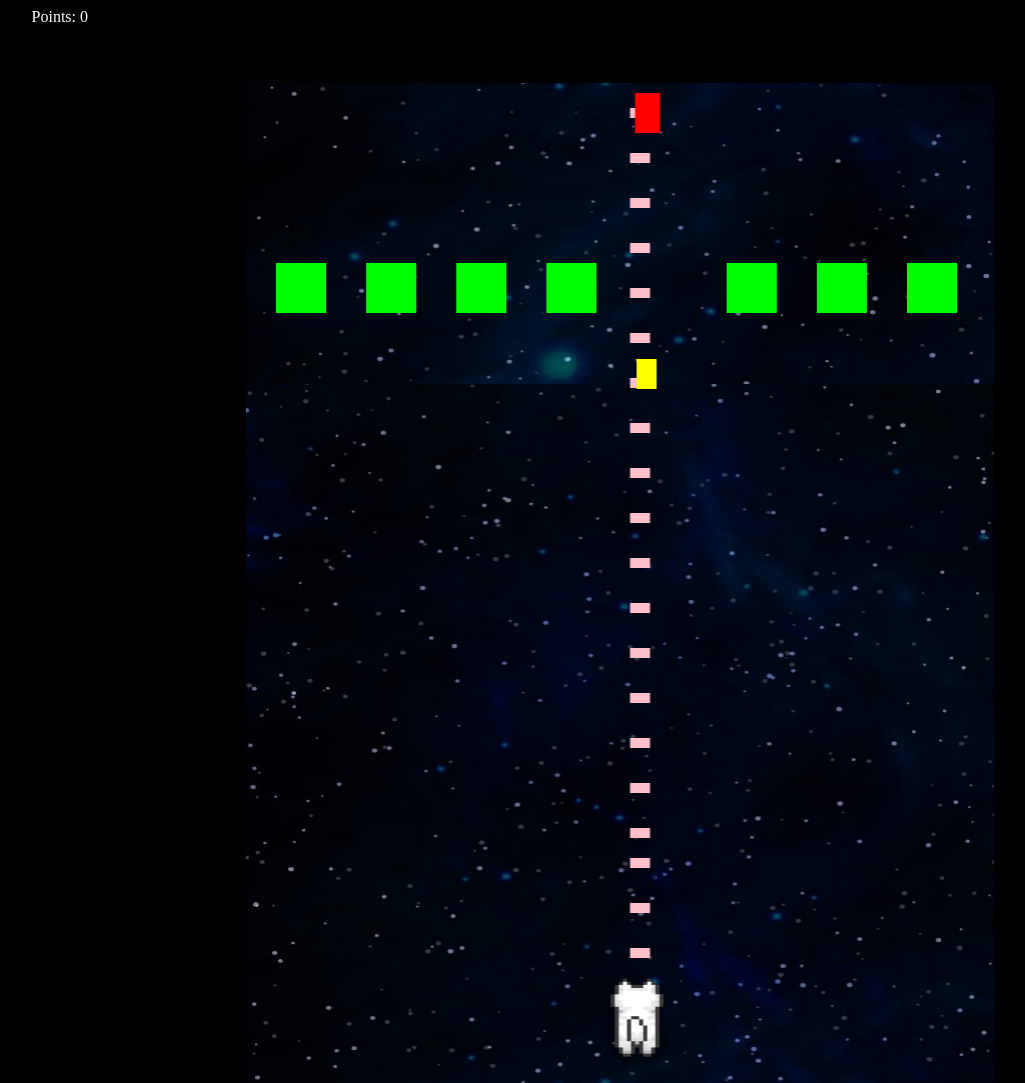
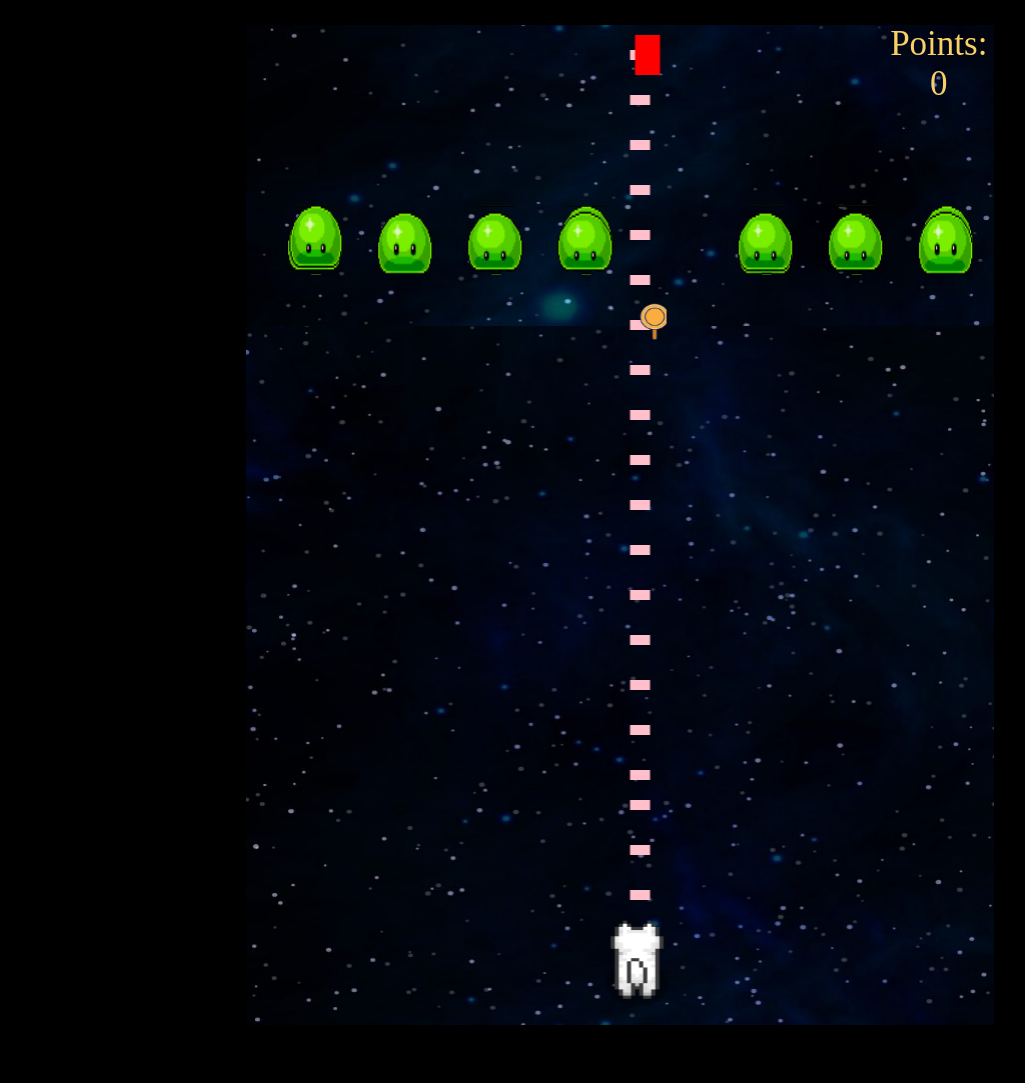
Before and after one commit to vlee13/SPACE-ZOOEY, a plain HTML site: page game.html in a window 1280 px wide. Shown: the whole page, without its empty margins (20-1045 px from the left). After the commit the page ends 1033 px from the top, so only its background shows below. Drawn offline with Linux system fonts and the light colour scheme.

Commit message:
newest edits

```diff
--- a/js/index.js
+++ b/js/index.js
@@ -2,47 +2,46 @@ window.onload = (e) => {
   console.log(e);
 };
 
-
-
 // AESTHETICS
+// audio
 // rectangles bullets to sprite bullets
-// change rectangle obstacles to alien sprites
-// collision from alert to sprite animation
+// fireball sprite
+// zooey explodes when she dies
 // get aliens to explode
-// audio
 
 // WOULD BE NICE HAVE
 // high score of friends
 
+/*************GLOBAL********/
 
-/*************GLOBAL********/
 const canvas = document.querySelector("#canvas");
 const ctx = canvas.getContext("2d");
 let road = new Image();
 road.src = "../images/spacebg2.jpg";
 let zooey = new Image();
 zooey.src = "../images/zooey.png";
+let alienImg = new Image();
+alienImg.src = "../images/monsters3.png";
+let coinImage = new Image();
+coinImage.src = "../images/coinimage.png";
+let fireballImg = "../images/fireballpng";
 let yPositionZooey = canvas.height - 120;
 let xPositionZooey = canvas.width / 2 - 50;
 let zWidth = 130;
-let zHeight =100;
+let zHeight = 100;
 let imageX = 0;
 let imageY = 96 * 2;
 let animationID;
 let canvasY2 = 0;
 let canvasY = -canvas.height;
-let alien = new Image();
-alien.src = "../images/monsters3.png";
-let coinImage = new Image()
-coinImage.src = "../images/coinimage.png";
 let aliens = [];
 let bullets = [];
 let coins = [];
 let fireballs = [];
 let currentScore = 0;
 
+/*******ANIMATION***********/
 
-/*******ANIMATION***********/
 function animationLoop() {
   animationID = window.requestAnimationFrame(animationLoop);
   ctx.clearRect(0, 50, canvas.width, canvas.height);
@@ -50,10 +49,17 @@ function animationLoop() {
   ctx.drawImage(road, 0, ++canvasY2, canvas.width, canvas.height);
   if (canvasY >= canvas.height) canvasY = -canvas.height;
   if (canvasY2 >= canvas.height) canvasY2 = -canvas.height;
-  ctx.drawImage(zooey, imageX, imageY, 96, 96, xPositionZooey, yPositionZooey, zWidth, zHeight);
-  // ctx.strokeStyle = "red"
-  // ctx.strokeRect(xPositionZooey, yPositionZooey, zWidth, zHeight);
-  // (imageObj, imageX, imageY, imageWidth, imageHeight, xCanvas, yCanvas, widthCanvas, heightCanvas)
+  ctx.drawImage(
+    zooey,
+    imageX,
+    imageY,
+    96,
+    96,
+    xPositionZooey,
+    yPositionZooey,
+    zWidth,
+    zHeight
+  );
   drawAlien();
   drawBullet();
   drawCoin();
@@ -68,8 +74,8 @@ canvas.onmousemove = moveZooey;
 function moveZooey(e) {
   // console.log(e.clientX, e.clientY);
   var w = window.innerWidth;
-  let m = (w - canvas.width)/2
-  if(xPositionZooey > e.clientX - m  || xPositionZooey <= canvas.width-130){
+  let m = (w - canvas.width) / 2;
+  if (xPositionZooey > e.clientX - m || xPositionZooey <= canvas.width - 130) {
     xPositionZooey = e.clientX - m;
     if (imageX + 96 === 96 * 4) {
       imageX = 0;
@@ -79,171 +85,220 @@ function moveZooey(e) {
   }
 }
 
-function drawFireball(){
-  fireballs.forEach(fireball =>{
+function drawFireball() {
+  fireballs.forEach((fireball) => {
     ctx.fillStyle = fireball.color;
-    ctx.fillRect(fireball.x, (fireball.y+=10), fireball.width, fireball.height)
- })
+    ctx.fillRect(
+      fireball.x,
+      (fireball.y += 10),
+      fireball.width,
+      fireball.height
+    );
+  });
 }
 
-function shootFireball(){
+function shootFireball() {
   let fireball = {
-    x: xPositionZooey + zWidth/2,
+    x: xPositionZooey + zWidth / 2,
     y: 0,
     color: "red",
     width: 25,
-    height: 40
+    height: 40,
+  };
+  fireballs.push(fireball);
 }
-  fireballs.push(fireball)
-}
+
 
 function drawAlien() {
   aliens.forEach((alien) => {
-    if(alien.strength===3){
-      alien.color="rgb(0,255,0)"
+    if (alien.strength === 3) {
+      alien.color = "rgb(0,255,0)";
     }
-    if(alien.strength===1){
-      alien.color="orange"
+    if (alien.strength === 1) {
+      alien.color = "orange";
     }
-    ctx.fillStyle = alien.color
-    ctx.fillRect(alien.x, (alien.y += 3), alien.width, alien.height);
+    alien.imgYloc = (alien.imgYloc + 0.2) % 3;
+    ctx.drawImage(
+      alienImg,
+      58,
+      4.2 + ~~alien.imgYloc * 38,
+      58,
+      39,
+      alien.x,
+      (alien.y += 3),
+      alien.width,
+      alien.height
+    );
   });
 }
 
 function createAlien() {
   x = 30;
-  for(let i =0; i < 8; i++) {
 
+  for (let i = 0; i < 8; i++) {
+    let imgYloc = Math.floor(Math.random() * 3);
     let newAliens = {
       x: x + 90 * i,
       y: 0,
-      width: 50,
-      height: 50,
+      width: 70,
+      height: 70,
       strength: 3,
-      color: "rgb(0,255,0)"
+      imgYloc,
+      color: "rgb(0,255,0)",
     };
     aliens.push(newAliens);
   }
 }
 
-let currentSpeed = 4000;        // the current alien speed
-let speedChange = 300;          // this is how much the speed will "increase" by
-let speedChangeFrequency = 8000 // change the speed of the  aliens every 6500 secs
-let topSpeed = 400;             // the fastest speed the aliens will appear
+let currentSpeed = 4000;         // the current alien speed
+let speedChange = 300;           // this is how much the speed will "increase" by
+let speedChangeFrequency = 8000; // change the speed of the  aliens every 6500 secs
+let topSpeed = 400;              // the fastest speed the aliens will appear
 let alienInterval;
-function difficulty(){
-  if(currentSpeed-speedChange >= topSpeed){
-    clearInterval(alienInterval)
-    currentSpeed -= speedChange
+function difficulty() {
+  if (currentSpeed - speedChange >= topSpeed) {
+    clearInterval(alienInterval);
+    currentSpeed -= speedChange;
     alienInterval = setInterval(createAlien, currentSpeed);
   }
 }
 alienInterval = setInterval(createAlien, currentSpeed);
-setInterval(difficulty, speedChangeFrequency)
+setInterval(difficulty, speedChangeFrequency);
 
 setInterval(createAlien, 4000);
 setInterval(shootBullets, 50);
 setInterval(shootFireball, 5000);
 
-function drawBullet(){
-  bullets.forEach(bullet =>{
+function drawBullet() {
+  bullets.forEach((bullet) => {
     ctx.fillStyle = bullet.color;
-    ctx.fillRect(bullet.x, bullet.y-=15, bullet.width, bullet.height)
-  })
+    ctx.fillRect(bullet.x, (bullet.y -= 15), bullet.width, bullet.height);
+  });
 }
-function shootBullets(){
+function shootBullets() {
   let bullet = {
-    x: xPositionZooey + 120/2,
+    x: xPositionZooey + 120 / 2,
     y: yPositionZooey,
     color: "pink",
     width: 20,
-    height: 10
-  }
-  bullets.push(bullet)
-}
-function drawCoin(){
-  coins.forEach((coin, enemy)=>{
-    ctx.fillStyle = "yellow"
-    ctx.fillRect(coin.x, coin.y+=5, 20, 20)
-    // ctx.drawImage(coinImage, coin.x, coin.y+=5, 46, 46, enemy.x, enemy.y, 46, 46)
-
-  })
+    height: 10,
+  };
+  bullets.push(bullet);
 }
 
-function detectCollision(){
-  aliens.forEach((obs,i)=>{
-    bullets.forEach((bullet,j)=>{
+function drawCoin() {
+  coins.forEach((coin, enemy) => {
+    coin.imgP = (coin.imgP + 1) % 10;
+    ctx.fillStyle = "yellow";
+    console.log(coin.imgP);
+    ctx.drawImage(
+      coinImage,
+      coin.imgP * 44,
+      0,
+      40,
+      44,
+      coin.x,
+      (coin.y += 5),
+      30,
+      30
+    );
+  });
+}
 
-      if (bullet.x < obs.x + obs.width &&
+/*********GIANT COLLISION FUNCTION********/
+
+function detectCollision() {
+  aliens.forEach((obs, i) => {
+    bullets.forEach((bullet, j) => {
+      if (
+        bullet.x < obs.x + obs.width &&
         bullet.x + bullet.width > obs.x &&
         bullet.y < obs.y + obs.height &&
-        bullet.y + bullet.height > obs.y) {
-          aliens[i].strength--
-          if(aliens[i].strength <= 0){
-
+        bullet.y + bullet.height > obs.y
+      ) {
+        aliens[i].strength--;
+        if (aliens[i].strength <= 0) {
           let newCoin = {
             x: aliens[i].x,
             y: aliens[i].y,
             width: 20,
-              height: 20
+            height: 20,
+            imgP: 0,
+          };
+          console.log(newCoin.imgP);
+          coins.push(newCoin);
+          aliens.splice(i, 1);
         }
-            coins.push(newCoin)
-            aliens.splice(i,1)
-          }
-          bullets.splice(j,1)
+        bullets.splice(j, 1);
       }
       // if(obs.y >canvas.height +1000){
       //   aliens.splice(i,1)
       // }
-      if(bullet.y<0){
-        bullets.splice(j,1)
+      if (bullet.y < 0) {
+        bullets.splice(j, 1);
       }
-    })
+    });
 
-
-    if(xPositionZooey < obs.x + obs.width -45 && //left of zooey
-      xPositionZooey + zWidth > obs.x + 40 &&     //right of zooey
+    if (
+      xPositionZooey < obs.x + obs.width - 45 && //left of zooey
+      xPositionZooey + zWidth > obs.x + 40 &&    //right of zooey
       yPositionZooey < obs.y + obs.height &&
-      yPositionZooey + zHeight > obs.y) {
-        ctx.clearRect(xPositionZooey, yPositionZooey, zWidth, zHeight)
-        ctx.drawImage(road, xPositionZooey, yPositionZooey, canvas.width, canvas.height);
-        console.log('collision')
-        window.cancelAnimationFrame(animationID)
-        alert("You were eaten by aliens")
-        window.location.href="index.html"
+      yPositionZooey + zHeight > obs.y
+    ) {
+      ctx.clearRect(xPositionZooey, yPositionZooey, zWidth, zHeight);
+      ctx.drawImage(
+        road,
+        xPositionZooey,
+        yPositionZooey,
+        canvas.width,
+        canvas.height
+      );
+      console.log("collision");
+      window.cancelAnimationFrame(animationID);
+      // alert("You were eaten by aliens");
+      // window.location.href = "index.html";
       // location.reload()
     }
-  })
+  });
 
-  fireballs.forEach((fireball,h)=>{
-    if(xPositionZooey < fireball.x + fireball.width &&
+  fireballs.forEach((fireball, h) => {
+    if (
+      xPositionZooey < fireball.x + fireball.width &&
       xPositionZooey + zWidth > fireball.x &&
       yPositionZooey < fireball.y + fireball.height &&
-      yPositionZooey + zHeight > fireball.y) {
-        ctx.clearRect(xPositionZooey, yPositionZooey, zWidth, zHeight)
-        ctx.drawImage(road, xPositionZooey, yPositionZooey, canvas.width, canvas.height);
-        window.cancelAnimationFrame(animationID)
-        alert("Fireball killed you!")
-        window.location.href="index.html"
+      yPositionZooey + zHeight > fireball.y
+    ) {
+      ctx.clearRect(xPositionZooey, yPositionZooey, zWidth, zHeight);
+      ctx.drawImage(
+        road,
+        xPositionZooey,
+        yPositionZooey,
+        canvas.width,
+        canvas.height
+      );
+      window.cancelAnimationFrame(animationID);
+      // alert("Fireball killed you!");
+      // // window.location.href = "index.html";
       // location.reload()
     }
-  })
+  });
 
-    coins.forEach((coin,k)=>{
-      if (xPositionZooey < coin.x + coin.width &&
+  coins.forEach((coin, k) => {
+    if (
+      xPositionZooey < coin.x + coin.width &&
       xPositionZooey + zWidth > coin.x &&
       yPositionZooey < coin.y + coin.height &&
-        yPositionZooey + zHeight > coin.y) {
-         console.log('got coin')
-         coins.splice(k,1)
-         currentScore++
-          document.querySelector("#currentScore").innerHTML = `Points: ${currentScore}`
-
-
+      yPositionZooey + zHeight > coin.y
+    ) {
+      console.log("got coin");
+      coins.splice(k, 1);
+      currentScore++;
+      document.querySelector(
+        "#currentScore"
+      ).innerHTML = `Points: ${currentScore}`;
     }
-      if(coin.y > canvas.height){
-        coins.splice(k,1)
+    if (coin.y > canvas.height) {
+      coins.splice(k, 1);
     }
-    })
-
+  });
 }
--- a/styles.css
+++ b/styles.css
@@ -5,7 +5,7 @@ body{
   canvas{
     /* border: 1px solid red; */
     padding: 0;
-    margin-top: -25px;
+    margin-top: 25px;
     margin-left: auto;
     margin-right: auto;
     display: block;
@@ -17,7 +17,10 @@ body{
 .currentScore {
   width: 100px;
   height: 100px;
-  color: white;
-  display: flex;
-  justify-content: flex-end
+  color: rgb(248, 209, 103);
+  font-size: 35px;
+  position: absolute;
+  text-align: center;
+  left: 71%;
+  top: 3%;
 }
```
Also changed, not shown: images/fireball.png (added). Lines whose indentation alone changed are shown as unchanged.
